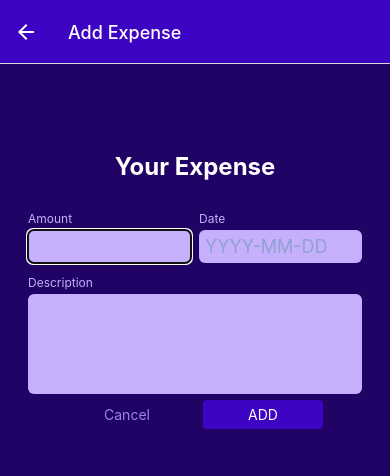
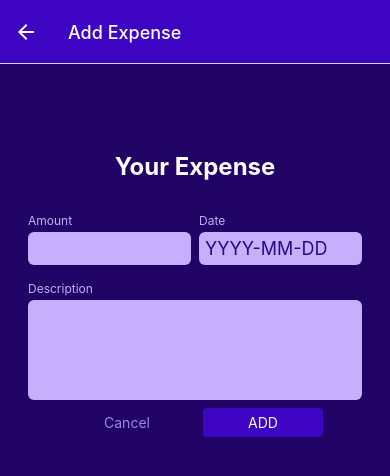
Before and after one commit to misharexviashvili/expenseTracker, a React Native app: screen /ManageExpense in a window 390 px wide. Shown: the top 476 px of the page. Built offline with nearby package versions, Linux system fonts and the light colour scheme.

Commit message:
validation added, works as it must

```diff
--- a/components/ManageExpense/ExpenseForm.js
+++ b/components/ManageExpense/ExpenseForm.js
@@ -1,50 +1,70 @@
 import { useState } from "react";
-import { StyleSheet, View, Text, Alert } from "react-native";
+import { StyleSheet, Text, View } from "react-native";
+
 import Input from "./Input";
 import Button from "../UI/Button";
 import { getFormattedDate } from "../../util/date";
+import GlobalStyles from "../../constants/styles";
 
-export default function ExpenseForm({
-  onCancel,
-  onSubmit,
-  submitButtonLabel,
-  defaultValues,
-}) {
-  const [inputValues, setInputValues] = useState({
-    amount: defaultValues ? defaultValues.amount.toString() : "",
-    date: defaultValues ? getFormattedDate(defaultValues.date) : "",
-    description: defaultValues ? defaultValues.description : "",
+function ExpenseForm({ submitButtonLabel, onCancel, onSubmit, defaultValues }) {
+  const [inputs, setInputs] = useState({
+    amount: {
+      value: defaultValues ? defaultValues.amount.toString() : "",
+      isValid: true,
+    },
+    date: {
+      value: defaultValues ? getFormattedDate(defaultValues.date) : "",
+      isValid: true,
+    },
+    description: {
+      value: defaultValues ? defaultValues.description : "",
+      isValid: true,
+    },
   });
-  // enteredValue is automatically passed by react native
+
   function inputChangedHandler(inputIdentifier, enteredValue) {
-    setInputValues((curInputVlues) => {
+    setInputs((curInputs) => {
       return {
-        ...curInputVlues,
-        // To create and store keys depending on argument : inputIdentifier
-        // For example if we pass inputChangedHandler("amount",999) it will create key amount which equals to 999
-        // {amount:999}
-        [inputIdentifier]: enteredValue,
+        ...curInputs,
+        [inputIdentifier]: { value: enteredValue, isValid: true },
       };
     });
   }
+
   function submitHandler() {
     const expenseData = {
-      // + just converts string into a number
-      amount: +inputValues.amount,
-      date: new Date(inputValues.date),
-      description: inputValues.description,
+      amount: +inputs.amount.value,
+      date: new Date(inputs.date.value),
+      description: inputs.description.value,
     };
 
-    // Validation helper consts
     const amountIsValid = !isNaN(expenseData.amount) && expenseData.amount > 0;
     const dateIsValid = expenseData.date.toString() !== "Invalid Date";
     const descriptionIsValid = expenseData.description.trim().length > 0;
-    onSubmit(expenseData);
-    if (!amountIsValid && !dateIsValid && !descriptionIsValid) {
-      Alert.alert("Invalid input", "Please check your input values");
+
+    if (!amountIsValid || !dateIsValid || !descriptionIsValid) {
+      // Alert.alert('Invalid input', 'Please check your input values');
+      setInputs((curInputs) => {
+        return {
+          amount: { value: curInputs.amount.value, isValid: amountIsValid },
+          date: { value: curInputs.date.value, isValid: dateIsValid },
+          description: {
+            value: curInputs.description.value,
+            isValid: descriptionIsValid,
+          },
+        };
+      });
       return;
     }
+
+    onSubmit(expenseData);
   }
+
+  const formIsInvalid =
+    !inputs.amount.isValid ||
+    !inputs.date.isValid ||
+    !inputs.description.isValid;
+
   return (
     <View style={styles.form}>
       <Text style={styles.title}>Your Expense</Text>
@@ -52,35 +72,41 @@ export default function ExpenseForm({
         <Input
           style={styles.rowInput}
           label="Amount"
+          invalid={!inputs.amount.isValid}
           textInputConfig={{
             keyboardType: "decimal-pad",
-            autoFocus: true,
             onChangeText: inputChangedHandler.bind(this, "amount"),
-            value: inputValues.amount,
+            value: inputs.amount.value,
           }}
         />
         <Input
           style={styles.rowInput}
           label="Date"
+          invalid={!inputs.date.isValid}
           textInputConfig={{
             placeholder: "YYYY-MM-DD",
-            placeholderTextColor: "#90A1CE",
             maxLength: 10,
             onChangeText: inputChangedHandler.bind(this, "date"),
-            value: inputValues.date,
+            value: inputs.date.value,
           }}
         />
       </View>
       <Input
         label="Description"
+        invalid={!inputs.description.isValid}
         textInputConfig={{
           multiline: true,
-          autoCapitalize: "Sentences",
+          // autoCapitalize: 'none'
+          // autoCorrect: false // default is true
           onChangeText: inputChangedHandler.bind(this, "description"),
-          value: inputValues.description,
+          value: inputs.description.value,
         }}
       />
-
+      {formIsInvalid && (
+        <Text style={styles.errorText}>
+          Invalid input values - please check your entered data!
+        </Text>
+      )}
       <View style={styles.buttons}>
         <Button style={styles.button} mode="flat" onPress={onCancel}>
           Cancel
@@ -92,6 +118,9 @@ export default function ExpenseForm({
     </View>
   );
 }
+
+export default ExpenseForm;
+
 const styles = StyleSheet.create({
   form: {
     marginTop: 40,
@@ -110,6 +139,11 @@ const styles = StyleSheet.create({
   rowInput: {
     flex: 1,
   },
+  errorText: {
+    textAlign: "center",
+    color: GlobalStyles.colors.error500,
+    margin: 8,
+  },
   buttons: {
     flexDirection: "row",
     justifyContent: "center",
--- a/components/ManageExpense/Input.js
+++ b/components/ManageExpense/Input.js
@@ -1,23 +1,32 @@
 import { View, Text, TextInput, StyleSheet } from "react-native";
 import GlobalStyles from "../../constants/styles";
 
-export default function Input({ label,style, textInputConfig }) {
+function Input({ label, invalid, style, textInputConfig }) {
   const inputStyles = [styles.input];
   if (textInputConfig && textInputConfig.multiline) {
     inputStyles.push(styles.inputMultiline);
   }
+
+  if (invalid) {
+    inputStyles.push(styles.invalidInput);
+  }
+
   return (
     <View style={[styles.inputContainer, style]}>
-      <Text style={styles.label}>{label}</Text>
+      <Text style={[styles.label, invalid && styles.invalidLabel]}>
+        {label}
+      </Text>
       <TextInput style={inputStyles} {...textInputConfig} />
     </View>
   );
 }
 
+export default Input;
+
 const styles = StyleSheet.create({
   inputContainer: {
     marginHorizontal: 4,
-    marginVertical: 6,
+    marginVertical: 8,
   },
   label: {
     fontSize: 12,
@@ -35,4 +44,10 @@ const styles = StyleSheet.create({
     minHeight: 100,
     textAlignVertical: "top",
   },
+  invalidLabel: {
+    color: GlobalStyles.colors.error500,
+  },
+  invalidInput: {
+    backgroundColor: GlobalStyles.colors.error50,
+  },
 });
```
